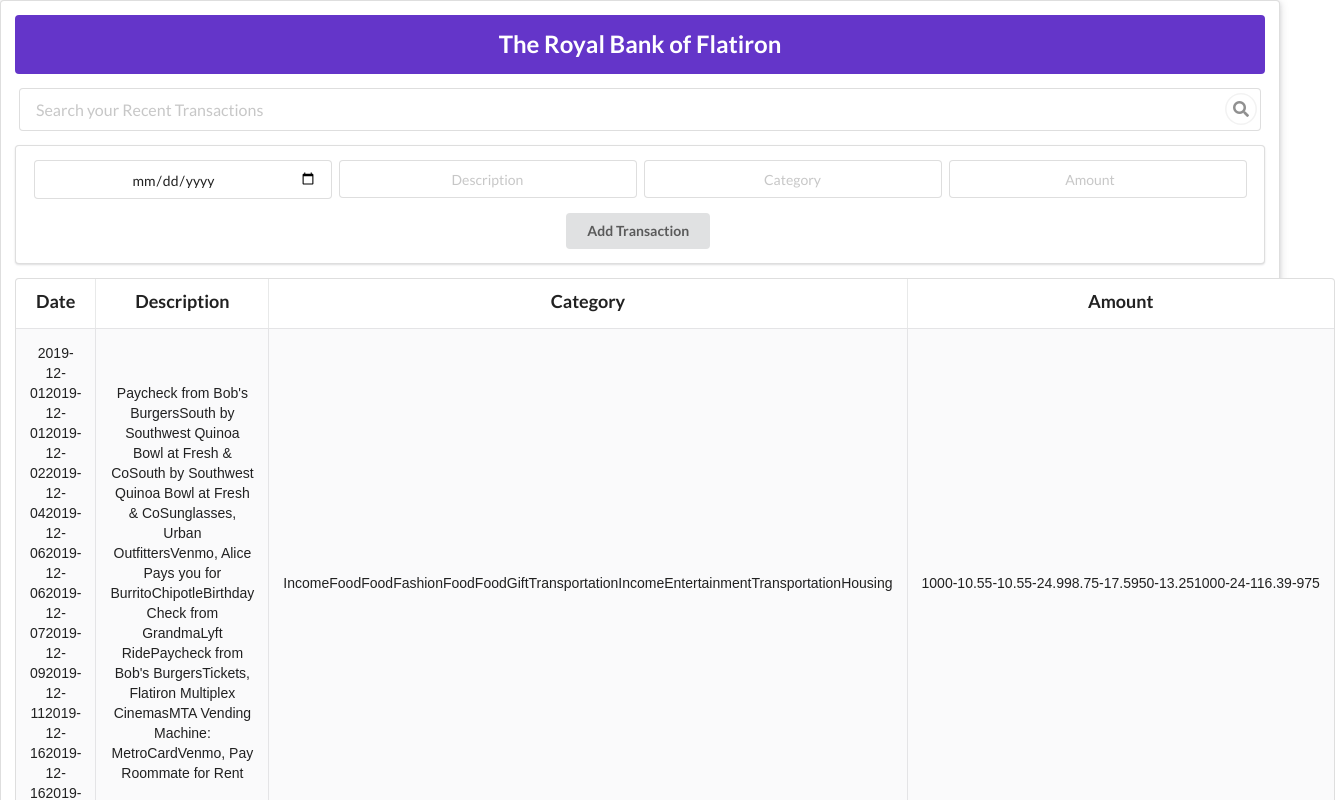
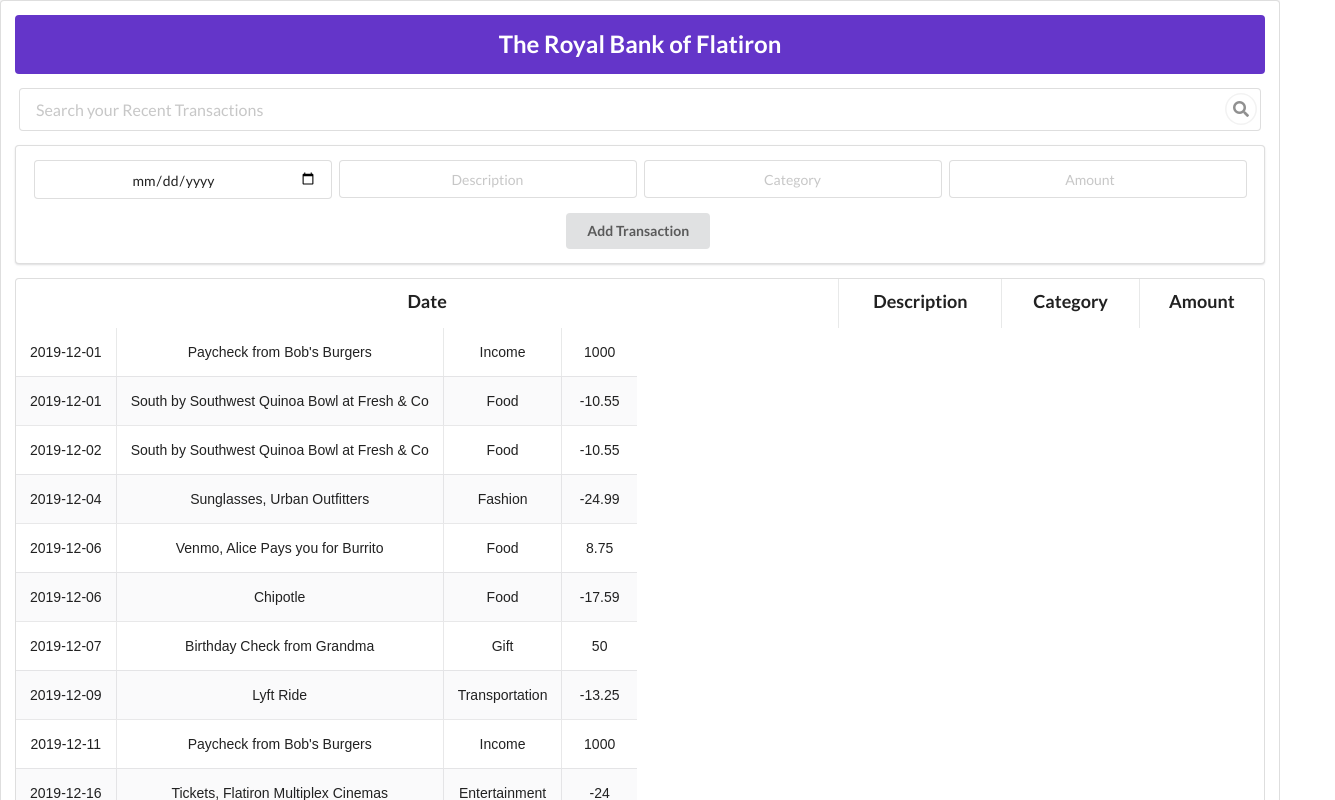
Before and after one commit to isaack-mungui/bank-of-flatiron, a React (Create React App) app in the folder code-challenge/: page / in a window 1280 px wide. Shown: the top 800 px of the page, 1335 px wide, since content can reach past the window. Built offline with nearby package versions, Linux system fonts and the light colour scheme; data requests are answered from the project's data file.

Commit message:
Added map function to display data

```diff
--- a/code-challenge/src/components/Transaction.js
+++ b/code-challenge/src/components/Transaction.js
@@ -1,6 +1,6 @@
 import React, { useEffect, useState } from "react";
 
-function Transaction() {
+function Transaction({id}) {
   const [transactions, setTransactions] = useState([])
 
   useEffect(() => {
@@ -13,12 +13,16 @@ function Transaction() {
   }, [])
 
   return (
-    <tr>
-      <td>{transactions.map(transaction => transaction.date)}</td>
-      <td>{transactions.map(transaction => transaction.description)}</td>
-      <td>{transactions.map(transaction => transaction.category)}</td>
-      <td>{transactions.map(transaction => transaction.amount)}</td>
-    </tr>
+    <div>
+      {transactions.map((transaction) => (
+        <tr>
+          <td key={id}>{transaction.date}</td>
+          <td key={id}>{transaction.description}</td>
+          <td key={id}>{transaction.category}</td>
+          <td key={id}>{transaction.amount}</td>
+        </tr>
+      ))}
+    </div>
   );
 }
 
```
